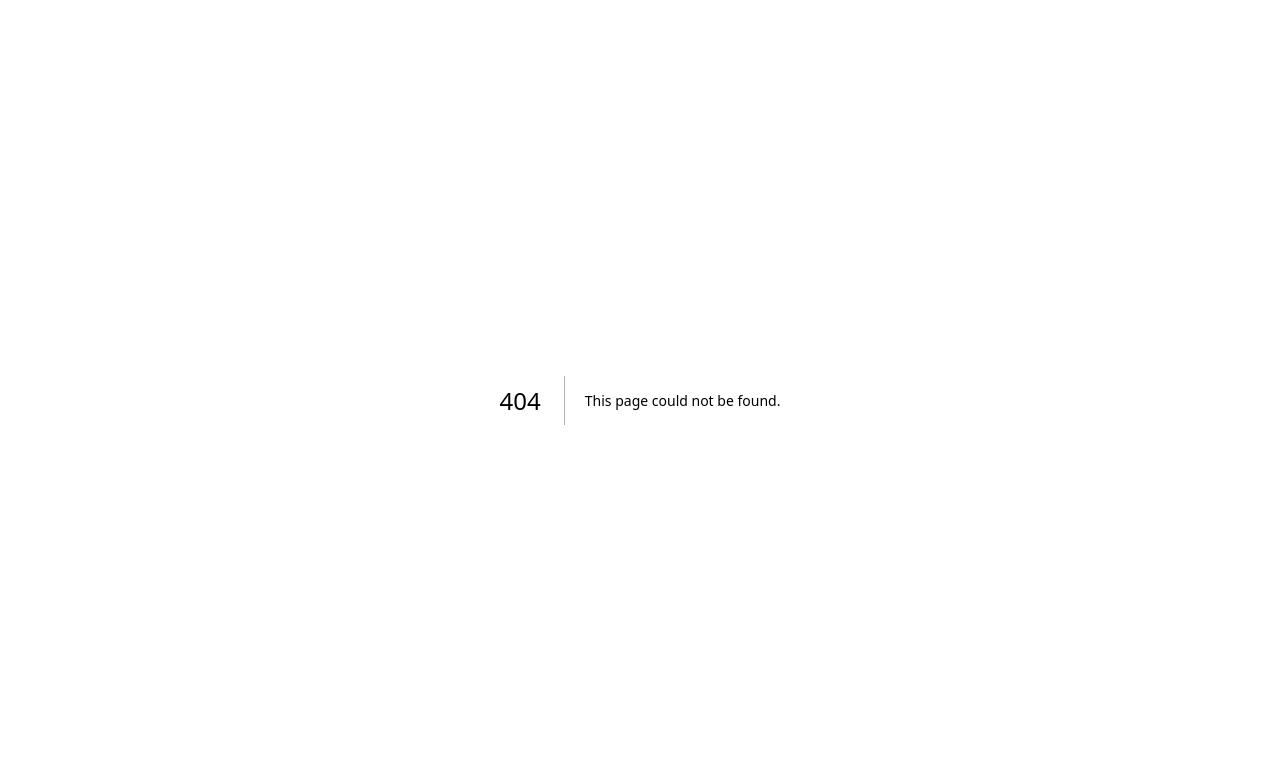
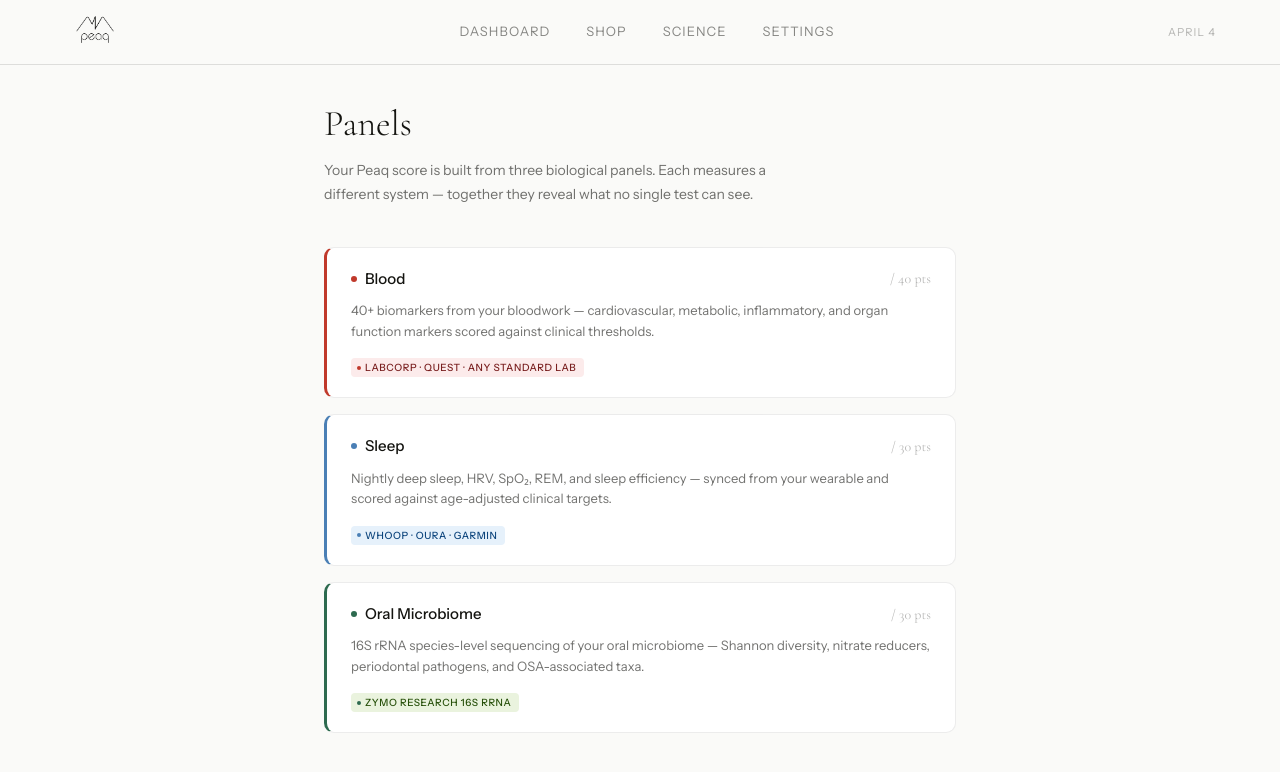
Before and after one commit to drmemes1/peaqhealth, a Next.js app in the folder peaqhealth_1/apps/web/: page /panels in a window 1280 px wide. Before the commit this address had no page. Shown: the top 772 px of the page. Built offline with nearby package versions, Linux system fonts and the light colour scheme.

Commit message:
feat: sleep insights + minimized trends + /panels hub page

```diff
--- a/peaqhealth_1/apps/web/app/dashboard/sleep/sleep-panel-client.tsx
+++ b/peaqhealth_1/apps/web/app/dashboard/sleep/sleep-panel-client.tsx
@@ -1,6 +1,6 @@
 "use client"
 
-import { useState } from "react"
+import { useState, useEffect } from "react"
 import Link from "next/link"
 import { Nav } from "../../components/nav"
 import {
@@ -378,6 +378,26 @@ function MetricRow({
 export function SleepPanelClient({ nights, snapshot, wearable }: Props) {
   const sleepSub = snapshot?.sleep_sub as number | undefined
 
+  const [narrative, setNarrative] = useState<{
+    headline: string | null
+    narrative: string | null
+    positive_signal: string | null
+    watch_signal: string | null
+    nights_analyzed: number | null
+    avg_hrv: number | null
+    avg_efficiency: number | null
+    avg_deep_pct: number | null
+    avg_rem_pct: number | null
+    raw_response: { trend_summary?: string } | null
+  } | null>(null)
+
+  useEffect(() => {
+    fetch("/api/trends/sleep-narrative")
+      .then(r => r.json())
+      .then((d: { narrative: typeof narrative }) => setNarrative(d.narrative))
+      .catch(() => {})
+  }, [])
+
   const provider = wearable?.provider as string | null | undefined
   const lastSynced = wearable?.last_synced_at as string | null | undefined
 
@@ -531,6 +551,60 @@ export function SleepPanelClient({ nights, snapshot, wearable }: Props) {
           </div>
         </div>
 
+        {/* Sleep Insight */}
+        {narrative && (
+          <div style={{
+            borderLeft: "3px solid var(--sleep-c, #4A7FB5)",
+            background: "var(--peaq-bg-card, #fff)",
+            border: "0.5px solid var(--ink-08)",
+            borderLeftWidth: 3,
+            borderLeftColor: "var(--sleep-c, #4A7FB5)",
+            borderRadius: 10,
+            padding: "20px 24px",
+            marginBottom: 24,
+          }}>
+            <div style={{ display: "flex", justifyContent: "space-between", alignItems: "center", marginBottom: 12 }}>
+              <span style={{ fontFamily: "var(--font-body)", fontSize: 10, letterSpacing: "0.1em", textTransform: "uppercase", color: "var(--ink-40)" }}>
+                Sleep · last {narrative.nights_analyzed ?? "—"} nights
+              </span>
+              {narrative.raw_response?.trend_summary && (
+                <span style={{
+                  fontFamily: "var(--font-body)", fontSize: 11, fontWeight: 500,
+                  color: narrative.raw_response.trend_summary === "improving" ? "#1D9E75"
+                    : narrative.raw_response.trend_summary === "declining" ? "#C0392B" : "#B8860B",
+                }}>
+                  {narrative.raw_response.trend_summary === "improving" ? "↑ Improving"
+                    : narrative.raw_response.trend_summary === "declining" ? "↓ Worth watching" : "→ Holding steady"}
+                </span>
+              )}
+            </div>
+
+            {narrative.headline && (
+              <p style={{ fontFamily: "'Cormorant Garamond', serif", fontSize: 20, fontWeight: 300, color: "var(--ink)", lineHeight: 1.3, margin: "0 0 10px" }}>
+                {narrative.headline}
+              </p>
+            )}
+
+            {narrative.narrative && (
+              <p style={{ fontFamily: "var(--font-body)", fontSize: 14, color: "var(--ink-60)", lineHeight: 1.65, margin: "0 0 14px" }}>
+                {narrative.narrative}
+              </p>
+            )}
+
+            {narrative.positive_signal && (
+              <div style={{ padding: "10px 14px", background: "rgba(29,158,117,0.07)", borderRadius: 6, borderLeft: "3px solid #1D9E75", fontFamily: "var(--font-body)", fontSize: 13, color: "var(--ink-60)", lineHeight: 1.5, marginBottom: 8 }}>
+                {narrative.positive_signal}
+              </div>
+            )}
+
+            {narrative.watch_signal && (
+              <div style={{ padding: "10px 14px", background: "rgba(184,134,11,0.07)", borderRadius: 6, borderLeft: "3px solid #B8860B", fontFamily: "var(--font-body)", fontSize: 13, color: "var(--ink-60)", lineHeight: 1.5 }}>
+                {narrative.watch_signal}
+              </div>
+            )}
+          </div>
+        )}
+
         {/* Sleep Metrics section */}
         <Section title="Sleep Metrics" defaultOpen={true}>
           <MetricRow
@@ -632,7 +706,7 @@ export function SleepPanelClient({ nights, snapshot, wearable }: Props) {
         </Section>
 
         {/* Sleep Trends */}
-        <Section title="Sleep trends · 30 nights" defaultOpen={true}>
+        <Section title="Sleep trends · 30 nights" defaultOpen={false}>
           {bestNights.length >= 3 ? (
             <>
               <SleepMiniChart
--- /dev/null
+++ b/peaqhealth_1/apps/web/app/panels/page.tsx
@@ -0,0 +1,141 @@
+"use client"
+
+import Link from "next/link"
+import { Nav } from "../components/nav"
+
+const PANELS = [
+  {
+    key: "blood",
+    label: "Blood",
+    color: "#C0392B",
+    bg: "var(--panel-blood-bg, #FCEBEB)",
+    border: "var(--panel-blood-border, #A32D2D)",
+    text: "var(--panel-blood-text, #791F1F)",
+    href: "/dashboard/blood",
+    description: "40+ biomarkers from your bloodwork — cardiovascular, metabolic, inflammatory, and organ function markers scored against clinical thresholds.",
+    source: "LabCorp · Quest · Any standard lab",
+    score: "/ 40 pts",
+  },
+  {
+    key: "sleep",
+    label: "Sleep",
+    color: "#4A7FB5",
+    bg: "var(--panel-sleep-bg, #E6F1FB)",
+    border: "var(--panel-sleep-border, #185FA5)",
+    text: "var(--panel-sleep-text, #0C447C)",
+    href: "/dashboard/sleep",
+    description: "Nightly deep sleep, HRV, SpO₂, REM, and sleep efficiency — synced from your wearable and scored against age-adjusted clinical targets.",
+    source: "WHOOP · Oura · Garmin",
+    score: "/ 30 pts",
+  },
+  {
+    key: "oral",
+    label: "Oral Microbiome",
+    color: "#2D6A4F",
+    bg: "var(--panel-oral-bg, #EAF3DE)",
+    border: "var(--panel-oral-border, #3B6D11)",
+    text: "var(--panel-oral-text, #27500A)",
+    href: "/dashboard/oral",
+    description: "16S rRNA species-level sequencing of your oral microbiome — Shannon diversity, nitrate reducers, periodontal pathogens, and OSA-associated taxa.",
+    source: "Zymo Research 16S rRNA",
+    score: "/ 30 pts",
+  },
+]
+
+export default function PanelsPage() {
+  return (
+    <div className="min-h-svh bg-off-white">
+      <Nav />
+      <main style={{ maxWidth: 680, margin: "0 auto", padding: "32px 24px 80px" }}>
+
+        <h1 style={{
+          fontFamily: "'Cormorant Garamond', serif",
+          fontSize: 36, fontWeight: 300, color: "var(--ink)",
+          margin: "0 0 8px",
+        }}>
+          Panels
+        </h1>
+        <p style={{
+          fontFamily: "var(--font-body, 'Instrument Sans', sans-serif)",
+          fontSize: 14, color: "var(--ink-60)", lineHeight: 1.7,
+          margin: "0 0 40px", maxWidth: 480,
+        }}>
+          Your Peaq score is built from three biological panels. Each measures a different system — together they reveal what no single test can see.
+        </p>
+
+        <div style={{ display: "flex", flexDirection: "column", gap: 16 }}>
+          {PANELS.map(p => (
+            <Link
+              key={p.key}
+              href={p.href}
+              style={{
+                textDecoration: "none", color: "inherit", display: "block",
+                borderRadius: 10,
+                border: "0.5px solid var(--ink-08)",
+                borderLeft: `3px solid ${p.color}`,
+                background: "var(--peaq-bg-card, #fff)",
+                padding: "20px 24px",
+                transition: "transform 0.2s ease, box-shadow 0.2s ease",
+                cursor: "pointer",
+              }}
+              onMouseEnter={e => {
+                const el = e.currentTarget as HTMLElement
+                el.style.transform = "translateY(-2px)"
+                el.style.boxShadow = `0 8px 24px rgba(0,0,0,0.06), 0 0 0 1.5px ${p.border}`
+              }}
+              onMouseLeave={e => {
+                const el = e.currentTarget as HTMLElement
+                el.style.transform = ""
+                el.style.boxShadow = ""
+              }}
+            >
+              {/* Header row */}
+              <div style={{ display: "flex", alignItems: "center", justifyContent: "space-between", marginBottom: 10 }}>
+                <div style={{ display: "flex", alignItems: "center", gap: 8 }}>
+                  <span style={{
+                    width: 6, height: 6, borderRadius: "50%",
+                    background: p.color, flexShrink: 0,
+                  }} />
+                  <span style={{
+                    fontFamily: "var(--font-body, 'Instrument Sans', sans-serif)",
+                    fontSize: 15, fontWeight: 500, color: "var(--ink)",
+                  }}>
+                    {p.label}
+                  </span>
+                </div>
+                <span style={{
+                  fontFamily: "'Cormorant Garamond', serif",
+                  fontSize: 14, color: "var(--ink-30)",
+                }}>
+                  {p.score}
+                </span>
+              </div>
+
+              {/* Description */}
+              <p style={{
+                fontFamily: "var(--font-body, 'Instrument Sans', sans-serif)",
+                fontSize: 13, color: "var(--ink-60)", lineHeight: 1.6,
+                margin: "0 0 10px",
+              }}>
+                {p.description}
+              </p>
+
+              {/* Source */}
+              <span style={{
+                fontFamily: "var(--font-body, 'Instrument Sans', sans-serif)",
+                fontSize: 10, fontWeight: 500,
+                textTransform: "uppercase", letterSpacing: "0.06em",
+                color: p.text, background: p.bg,
+                padding: "2px 8px 2px 6px", borderRadius: 4,
+                display: "inline-flex", alignItems: "center", gap: 4,
+              }}>
+                <span style={{ width: 4, height: 4, borderRadius: "50%", background: p.color }} />
+                {p.source}
+              </span>
+            </Link>
+          ))}
+        </div>
+      </main>
+    </div>
+  )
+}
```
